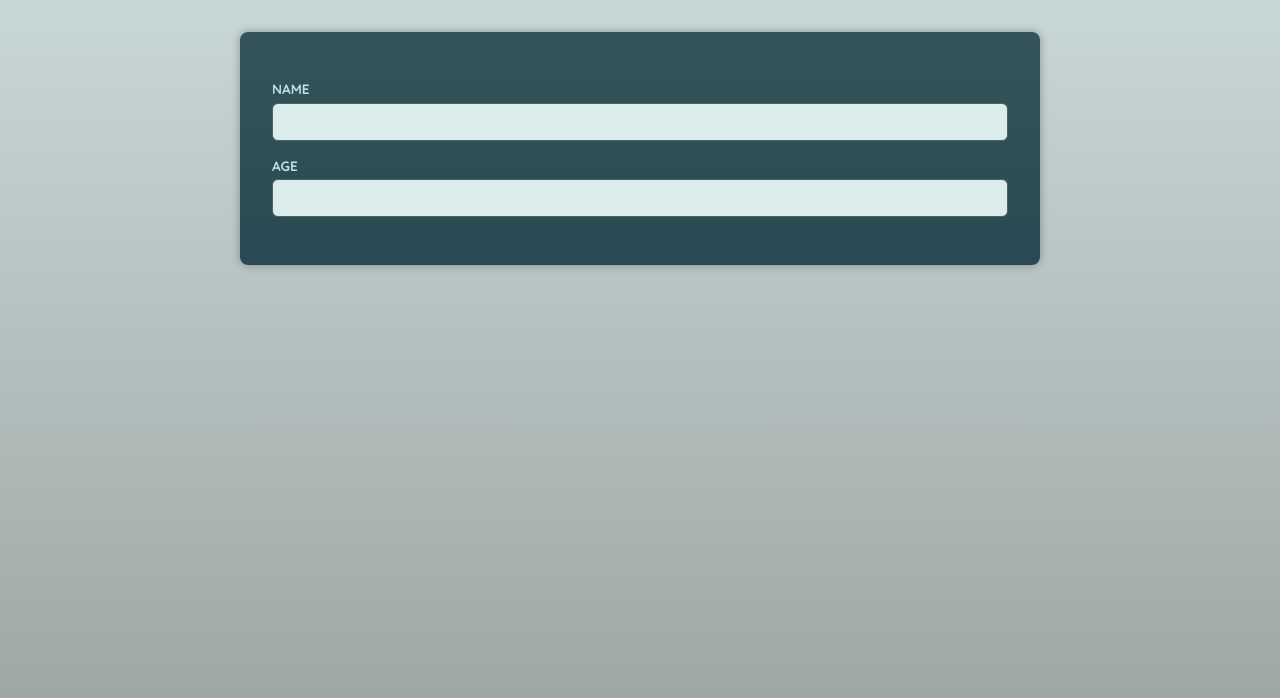
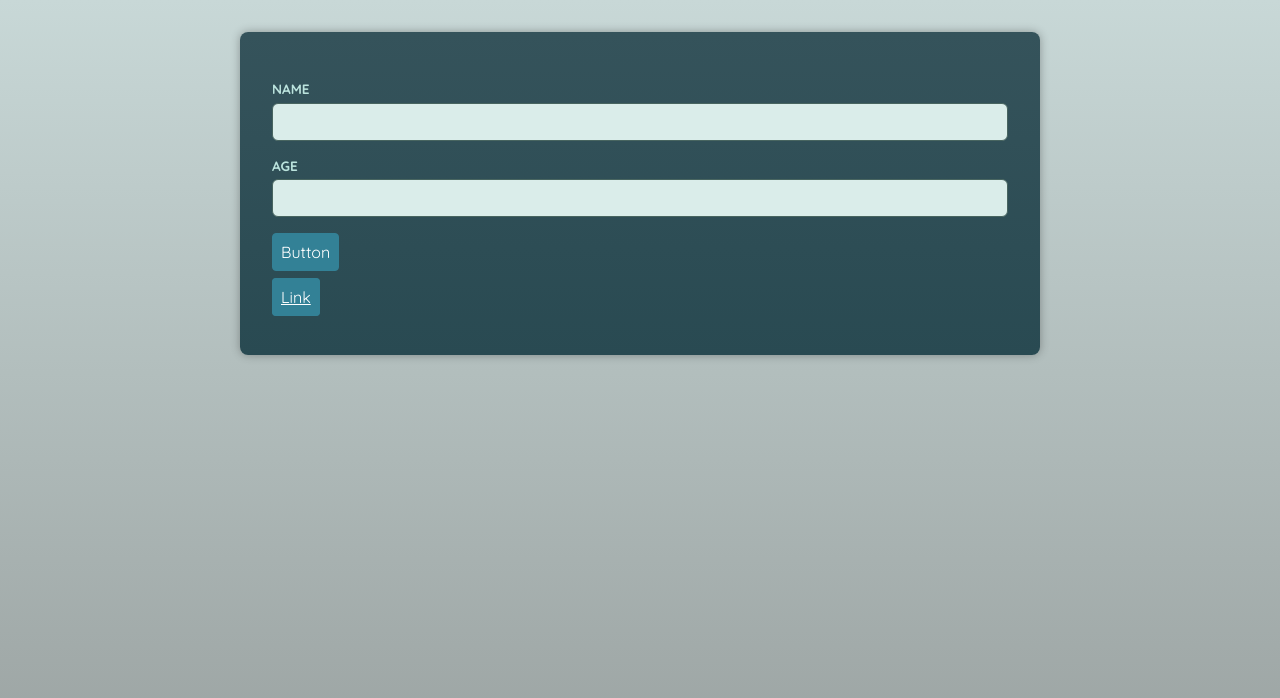
Before and after one commit to DopaMoe/ts_crash_course, a React (Vite) app in the folder adv-react-ts/: page / in a window 1280 px wide. Shown: the top 698 px of the page. Built offline with nearby package versions, Linux system fonts and the light colour scheme; a web font is replaced by a local one.

Commit message:
button wrapper and type predicate

```diff
--- a/adv-react-ts/src/App.tsx
+++ b/adv-react-ts/src/App.tsx
@@ -1,10 +1,18 @@
 import Input from "./components/Input.tsx";
+import Button from "./components/Button.tsx";
 
 function App() {
     return (
         <main>
             <Input label="name" id="name" type="text"/>
             <Input label="Age" id="age" type="number"/>
+
+            <p>
+                <Button>Button</Button>
+            </p>
+            <p>
+                <Button href="https://www.google.com">Link</Button>
+            </p>
         </main>
     );
 }
--- /dev/null
+++ b/adv-react-ts/src/components/Button.tsx
@@ -0,0 +1,30 @@
+import {type ComponentPropsWithoutRef} from "react";
+
+type ButtonProps = ComponentPropsWithoutRef<'button'> & {
+    href?: never;
+}
+
+type AnchorProps = ComponentPropsWithoutRef<'a'> & {
+    href: string;
+}
+
+// Helper Function to know if the component is anchor or button
+// using type type predicate
+// note: honestly  i would never use it like this.
+// i would prefer to make another component that serves as an anchor wrapper
+// but its good to know about type predicate
+function isAnchorProps(props: ButtonProps | AnchorProps): props is AnchorProps {
+    // this is saying that only return if the type is AnchorProps
+    return 'href' in props;
+}
+
+export default function Button(props: AnchorProps | ButtonProps) {
+    if (isAnchorProps(props)) {
+        return (
+            <a className="button" {...props}></a>
+        );
+    }
+    return (
+        <button className="button" {...props}></button>
+    );
+}
--- a/adv-react-ts/src/components/Input.tsx
+++ b/adv-react-ts/src/components/Input.tsx
@@ -1,5 +1,6 @@
 import {type ComponentPropsWithoutRef} from "react";
 
+// merging types
 interface InputProps extends ComponentPropsWithoutRef<'input'>{
     label: string;
     id: string;
```
